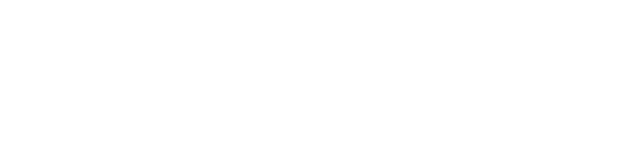
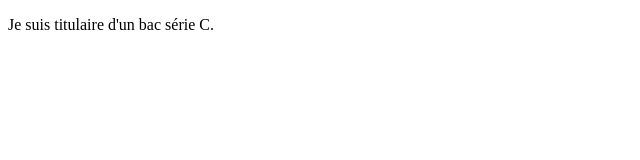
Before and after one commit to Houdjath/git-mon-cv, a plain HTML site: page index.html in a window 1280 px wide. Shown: the whole page, without its empty margins (0-640 px from the left). Drawn offline with Linux system fonts and the light colour scheme.

Commit message:
mise en place de la section formations

```diff
--- a/index.html
+++ b/index.html
@@ -8,6 +8,6 @@
     <title>Document</title>
 </head>
 <body>
-
+    <p>Je suis titulaire d'un bac série C.</p>
 </body>
 </html>
```
